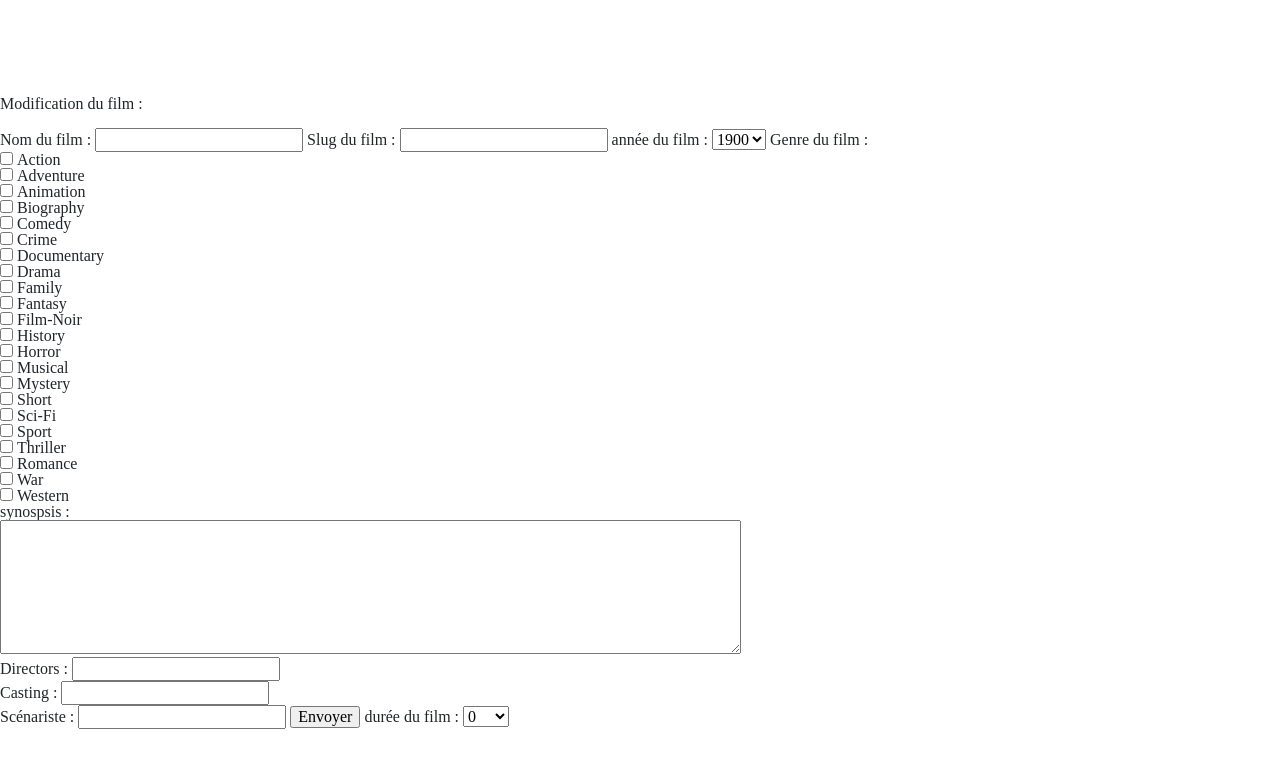
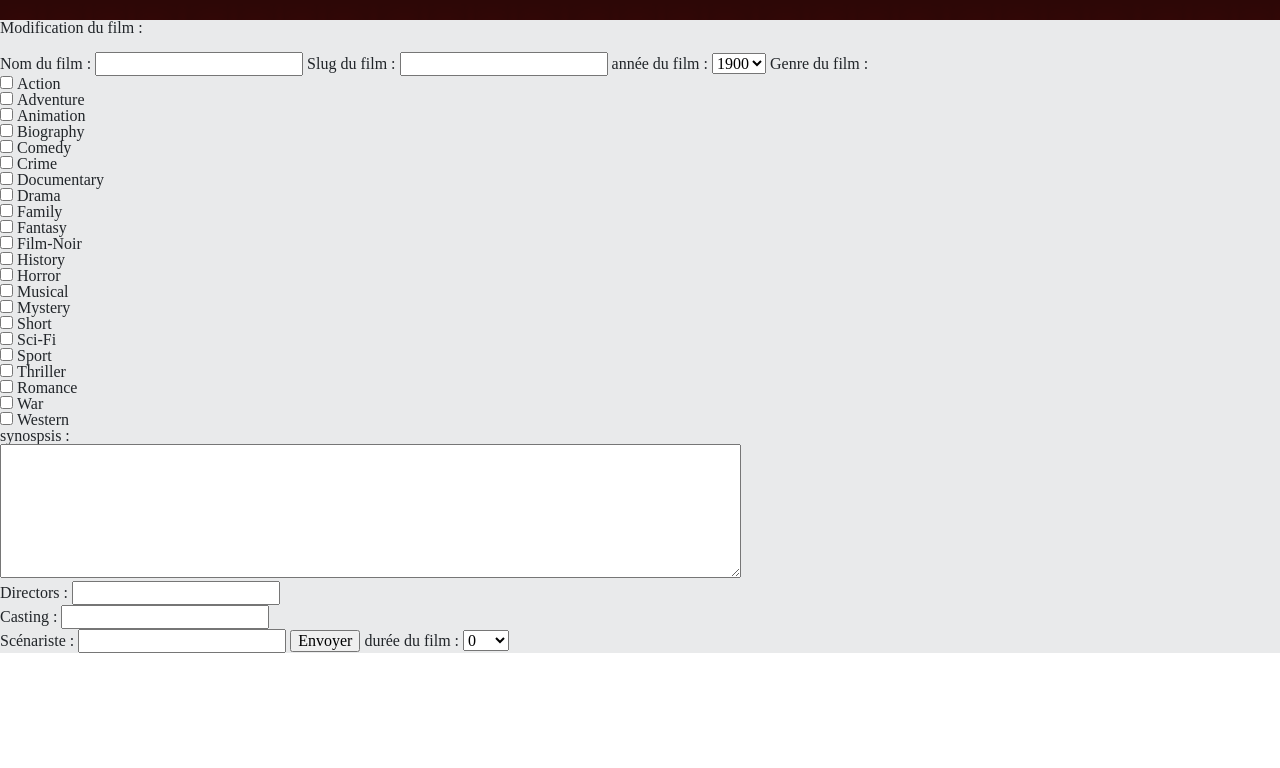
Before and after one commit to Lokdi/projet_movie, a PHP site: page /editMovie.php in a window 1280 px wide. Shown: the top 768 px of the page. Run offline with PHP 8.4, Linux system fonts and the light colour scheme; data that the repository does not hold is empty; a stand-in replaces the project's code that opens the database connection; some libraries are stand-ins or nearby versions.

Commit message:
franck16h50lundi

```diff
--- a/403.php
+++ b/403.php
@@ -1,5 +1,5 @@
 <?php include('inc/pdo.php'); ?>
-<?php include('inc/fonction.php'); ?>
+<?php include('inc/fonctions.php'); ?>
 
 
 
--- a/Dashboard.php
+++ b/Dashboard.php
@@ -45,7 +45,7 @@ $films = $query->fetchAll();
       <td><?php echo $film['title'] ?></td>
       <td><?php echo $film['year'] ?></td>
       <td><?php echo $film['rating'] ?></td>
-      <td><a href="details.php?slug=<?php echo $film['slug'];?>">Voir </a><a href="editMovie.php?id=<?php echo $film['id'];?>">Modifier </a><a href="effacer">Effacer </a></td>
+      <td><a href="details.php?slug=<?php echo $film['slug'];?>">Voir sur le site </a><a href="editMovie.php?id=<?php echo $film['id'];?>"> Modifier </a><a href="effacer"> Effacer </a></td>
     </tr>
       <?php endforeach; ?>
   </tbody>
--- a/assets/css/styleDashboard.css
+++ b/assets/css/styleDashboard.css
@@ -2,11 +2,24 @@
 *{
   text-decoration: none;
 }
-
-
+#wrapper {
+    background: rgb(46,7,6) url('../img/motif-rideaux-cinema-24b.png') repeat-x ;
+    font-family: 'Playfair Display', serif;
+}
 header {
-  height: 96px;
-  max-width: 1400px;
+  height: 20px;
+  /*max-width: 1400px;
   width: 100%;
-  margin: 0 auto;
+  margin: 0 auto;*/
 }
+#contentBack {
+background-color: #E9EAEB;
+max-width: 1400px;
+width: 100%;
+margin: 0 auto;
+}
+.wrap {
+    max-width: 1400px;
+    width: 100%;
+    margin: 0 auto;
+}
--- a/inc/footerBO.php
+++ b/inc/footerBO.php
@@ -1,9 +1,10 @@
 
-      </div>
+                </div>
+            </div>
+        <footer>
+
+        </footer>
     </div>
-    <footer>
-
-    </footer>
     <script type="text/javascript" src="assets/js/jquery-3.2.1.min.js"></script>
     <script type="text/javascript" src="assets/js/jquery-ui.min.js"></script>
     <script src="https://cdnjs.cloudflare.com/ajax/libs/popper.js/1.12.3/umd/popper.min.js" integrity="sha384-vFJXuSJphROIrBnz7yo7oB41mKfc8JzQZiCq4NCceLEaO4IHwicKwpJf9c9IpFgh" crossorigin="anonymous"></script>
--- a/inc/headerBO.php
+++ b/inc/headerBO.php
@@ -8,9 +8,13 @@
     <title><?= $title ?></title>
   </head>
   <body>
-    <header>
-    </header>
+
     <div id="wrapper">
-      <div class="wrap">
-      </div>
-      <div id="content">
+            <header>
+                <div class="wrap">
+
+
+                </div>
+            </header>
+        <div id="contentBack">
+                <div class="wrap">
```
